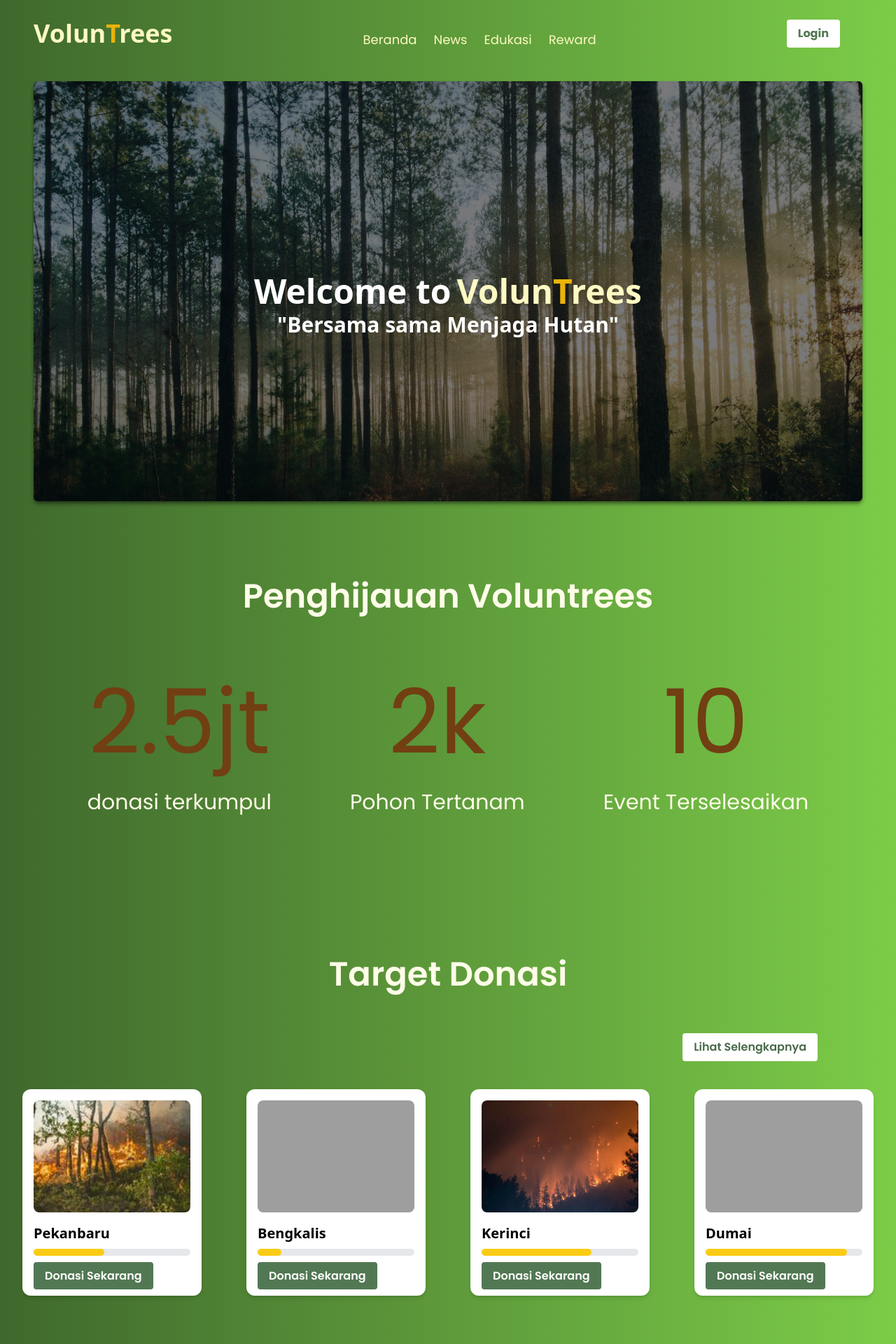
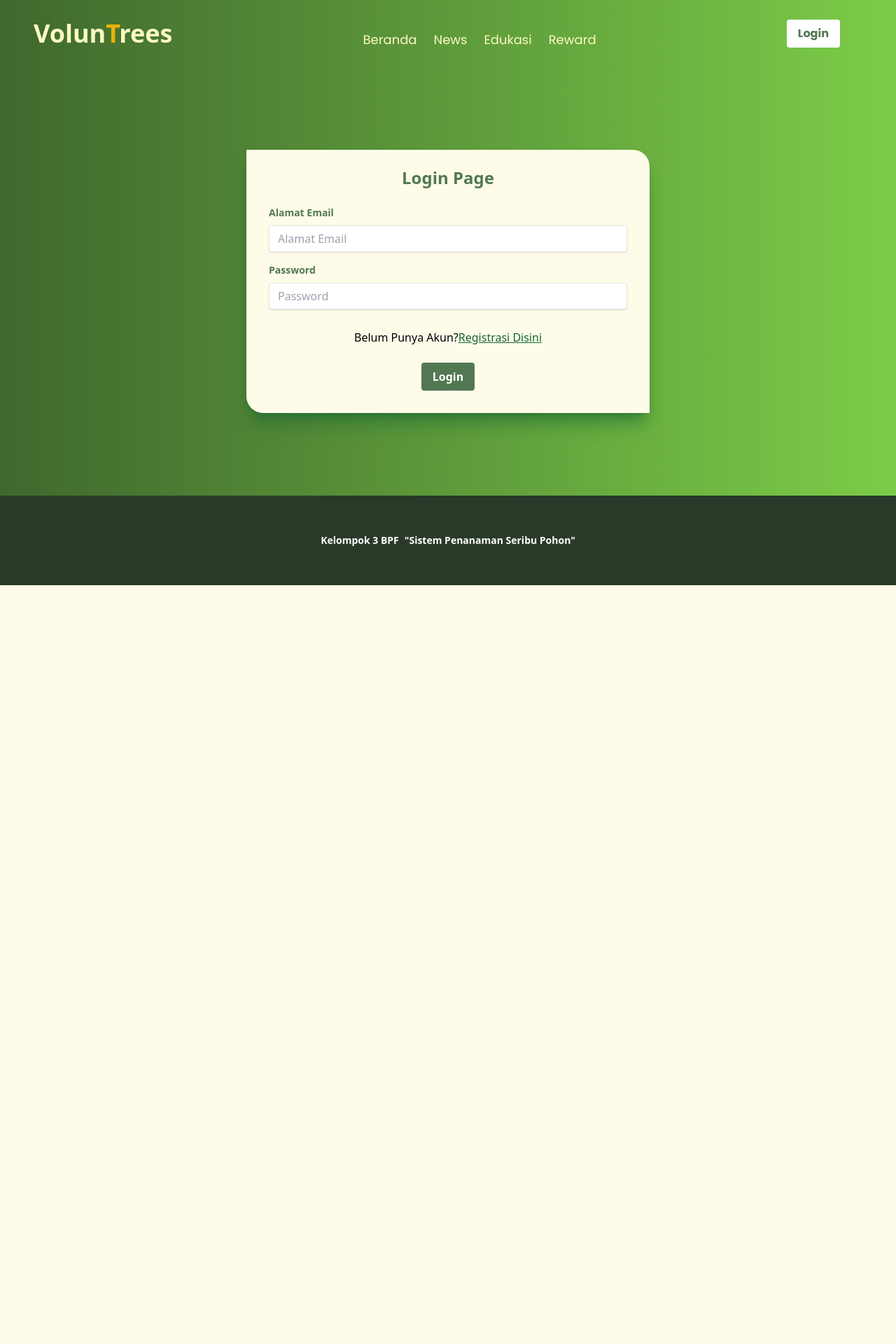
Before and after one commit to josuaewaldo/Project_Pohon, a CodeIgniter app: page /Project_Pohon/index.php/user/index in a window 1280 px wide. Shown: the top 1920 px of the page at 70% size. After the commit the page ends 836 px from the top, so only its background shows below. Run offline with CodeIgniter, Linux system fonts and the light colour scheme; some libraries are stand-ins or nearby versions; grey boxes are pictures that could not be loaded.

Commit message:
Login Register(Firdaus, Fandy)
Github Mereka error

```diff
--- a/application/config/autoload.php
+++ b/application/config/autoload.php
@@ -58,7 +58,7 @@ $autoload['packages'] = array();
 |
 |	$autoload['libraries'] = array('user_agent' => 'ua');
 */
-$autoload['libraries'] = array('database','session','email');
+$autoload['libraries'] = array('database','session','email','table','form_validation');
 
 /*
 | -------------------------------------------------------------------
--- a/application/config/routes.php
+++ b/application/config/routes.php
@@ -49,6 +49,6 @@ defined('BASEPATH') OR exit('No direct script access allowed');
 | Examples:	my-controller/index	-> my_controller/index
 |		my-controller/my-method	-> my_controller/my_method
 */
-$route['default_controller'] = 'user';
+$route['default_controller'] = 'General';
 $route['404_override'] = '';
 $route['translate_uri_dashes'] = FALSE;
--- a/application/controllers/User.php
+++ b/application/controllers/User.php
@@ -24,25 +24,113 @@ class User extends CI_Controller
 	public function __construct()
 	{
 		parent::__construct();
+		$this->load->model('User_model', 'userrole');
 	}
 
 	public function index()
 	{
-		$this->load->view('layout/header');
-		$this->load->view('user/beranda');
-		$this->load->view('layout/footer');
+		if ($this->session->userdata('email')) {
+			redirect('General');
 		}
-	public function login()
+		$this->form_validation->set_rules('email', 'Email', 'trim|required|valid_email', [
+			'valid_email' => 'Email Belum Valid',
+			'required' => 'Email Wajib Diisi'
+		]);
+		$this->form_validation->set_rules('password', 'Password', 'trim|required', [
+			'required' => 'Password Wajib Diisi'
+		]);
+		if ($this->form_validation->run() == false) {
+			$this->load->view("layout/header");
+			$this->load->view("user/login");
+			$this->load->view("layout/footer");
+		} else {
+			$this->cek_login();
+		}
+	}
+
+	public function cek_login()
 	{
-		$this->load->view('layout/header');
-		$this->load->view('user/login');
-		$this->load->view('layout/footer');
+		$email = $this->input->post('email');
+		$password = $this->input->post('password');
+		$user = $this->db->get_where('user', ['email' => $email])->row_array();
+		if ($user) {
+			if (password_verify($password, $user['password'])) {
+				$data = [
+					'email' => $user['email'],
+					'role' => $user['role'],
+					'id_user' => $user['id_user'],
+				];
+				$this->session->set_userdata($data);
+				if ($user['role'] == 'Admin') {
+					redirect('#');
+				} else {
+					redirect('General');
+				}
+			} else {
+				$this->session->set_flashdata('message', '<div class="alert alert-danger">Maaf Password Anda Salah!</div>');
+				redirect('Auth');
+			}
+		} else {
+			$this->session->set_flashdata('message', '<div class="alert alert-danger">Maaf Email Anda tidak terdaftar!</div>');
+			redirect('Auth');
+		}
 	}
 	public function registrasi()
 	{
+		if ($this->session->userdata('email')) {
+			redirect('General');
+		}
+		$this->form_validation->set_rules('nama_lengkap', 'Nama Lengkap', 'required|trim', [
+			'required' => 'Mohon isi Nama Lengkap'
+		]);
+		$this->form_validation->set_rules('email', 'Email', 'required|trim|valid_email|is_unique[user.email]', [
+			'is_unique' => 'Maaf, Email ini sudah terdaftar',
+			'valid_email' => 'Email Harus Valid',
+			'required' => 'Email Wajib Di isi'
+		]);
+		$this->form_validation->set_rules('password', 'Password', 'required|trim|min_length[5]', [
+			'min_length' => 'Password Terlalu Pendek, Minimal 5 Karakter',
+			'required' => 'Password Harus Diisi'
+		]);
+		$this->form_validation->set_rules('gender', 'Gender', 'required|trim', [
+			'required' => 'Mohon Lengkapi Gender Anda'
+		]);
+		$this->form_validation->set_rules('asal_kota', 'Asal Kota', 'required|trim', [
+			'required' => 'Mohon Lengkapi Asal Kota Anda'
+		]);
+		$this->form_validation->set_rules('tanggal_lahir', 'Tanggal Lahir', 'required|trim', [
+			'required' => 'Mohon Lengkapi Tanggal Lahir Anda'
+		]);
+		if ($this->form_validation->run() == false) {
+			$data['title'] = 'Registration';
 			$this->load->view('layout/header');
 			$this->load->view('user/registrasi');
 			$this->load->view('layout/footer');
+		} else {
+			$data = [
+				'nama_lengkap' => htmlspecialchars($this->input->post('nama_lengkap', true)),
+				'email' => htmlspecialchars($this->input->post('email', true)),
+				'password' => password_hash($this->input->post('password'), PASSWORD_DEFAULT),
+				'gender' => htmlspecialchars($this->input->post('gender', true)),
+				'asal_kota' => htmlspecialchars($this->input->post('asal_kota', true)),
+				'tanggal_lahir' => htmlspecialchars($this->input->post('tanggal_lahir', true)),
+				'role' => "Member",
+				'date_created' => date('Y-m-d H:i:s'),
+				'gambar' => "default.jpg"
+			];
+			$this->userrole->insert($data);
+			$this->session->set_flashdata('message', '<div class="alert alert-success" role="alert">Selamat!
+      Akunmu berhasil di daftar, Silahkan Login </div>');
+			redirect('User');
+		}
+	}
+
+	public function logout()
+	{
+		$this->session->unset_userdata('email');
+		$this->session->unset_userdata('role');
+		$this->session->set_flashdata('message', '<div class="alert alert-success" role="alert">Berhasil Logout</div>');
+		redirect('General');
 	}
 	public function formDonasi()
 	{
--- a/application/models/User_model.php
+++ b/application/models/User_model.php
@@ -4,7 +4,7 @@ defined('BASEPATH') OR exit('No direct script access allowed');
 
 class user_model extends CI_Model {
 	public $table ='user';
-    public $id ='user.id';
+    public $id ='user.id_user';
     public function __construct()
     {
         parent:: __construct();
@@ -19,7 +19,7 @@ class user_model extends CI_Model {
     {
 
         $this->db->from($this->table);;
-        $this->db->where('id',$id);
+        $this->db->where('id_user',$id);
         $query = $this->db->get();
         return $query->row_array();
     }
--- a/application/views/User/beranda.php
+++ b/application/views/User/beranda.php
@@ -1,6 +1,6 @@
 <!--Overlay-->
 <div class="bg-cover mx-12 my-5 m-auto max-w-9xl bg-no-repeat h-[600px]
-        relative rounded-md" style="background-image: url(./assets/img/2.jpg);">
+        relative rounded-md" style="background-image: url('<?php echo base_url("assets/img/"); ?>2.jpg');">
     <div class="absolute inset-0 bg-black opacity-50 rounded-md shadow-black shadow-md"></div>
     <div class="flex-col">
         <div class="absolute inset-0 flex items-center justify-center text-white text-5xl font-bold">
@@ -43,7 +43,7 @@
     <div class="flex justify-center mt-16">
         <div class="p-4 m-8 w-80 bg-white shadow-md rounded-xl">
             <picture class="rounded-lg block overflow-hidden">
-                <img class="w-full h-40 object-cover hover:scale-125 ease-in duration-150" src="./assets/img/Fire1.jpg"
+                <img class="w-full h-40 object-cover hover:scale-125 ease-in duration-150" src="<?= base_url('assets/img/'); ?>Fire1.jpg"
                     alt="Pekanbaru" />
             </picture>
             <h1 class="mt-4 mb-2 text-xl font-bold">Pekanbaru</h1>
@@ -55,7 +55,7 @@
         </div>
         <div class="p-4 m-8 w-80 bg-white shadow-md rounded-xl">
             <picture class="rounded-lg block overflow-hidden">
-                <img class="w-full h-40 object-cover hover:scale-125 ease-in duration-150" src="./assets/img/Fire2.jpg"
+                <img class="w-full h-40 object-cover hover:scale-125 ease-in duration-150" src="<?= base_url('assets/img/'); ?>Fire2.jpg"
                     alt="Bengkalis" />
             </picture>
             <h1 class="mt-4 mb-2 text-xl font-bold">Bengkalis</h1>
@@ -67,7 +67,7 @@
         </div>
         <div class="p-4 m-8 w-80 bg-white shadow-md rounded-xl">
             <picture class="rounded-lg block overflow-hidden">
-                <img class="w-full h-40 object-cover hover:scale-125 ease-in duration-150" src="./assets/img/Fire3.jpg"
+                <img class="w-full h-40 object-cover hover:scale-125 ease-in duration-150" src="<?= base_url('assets/img/'); ?>Fire3.jpg"
                     alt="Bengkalis" />
             </picture>
             <h1 class="mt-4 mb-2 text-xl font-bold">Kerinci</h1>
@@ -79,7 +79,7 @@
         </div>
         <div class="p-4 m-8 w-80 bg-white shadow-md rounded-xl">
             <picture class="rounded-lg block overflow-hidden">
-                <img class="w-full h-40 object-cover hover:scale-125 ease-in duration-150" src="./assets/img/Fire4.jpg"
+                <img class="w-full h-40 object-cover hover:scale-125 ease-in duration-150" src="<?= base_url('assets/img/'); ?>Fire4.jpg"
                     alt="Bengkalis" />
             </picture>
             <h1 class="mt-4 mb-2 text-xl font-bold">Dumai</h1>
@@ -103,7 +103,7 @@
     <div class="flex justify-center mt-16">
         <div class="p-4 m-8 w-80 bg-white shadow-md rounded-xl">
             <picture class="rounded-lg block overflow-hidden">
-                <img class="w-full h-40 object-cover hover:scale-125 ease-in duration-150" src="./assets/img/Fire1.jpg"
+                <img class="w-full h-40 object-cover hover:scale-125 ease-in duration-150" src="<?= base_url('assets/img/'); ?>Fire1.jpg"
                     alt="Pekanbaru" />
             </picture>
 
@@ -114,7 +114,7 @@
         </div>
         <div class="p-4 m-8 w-80 bg-white shadow-md rounded-xl">
             <picture class="rounded-lg block overflow-hidden">
-                <img class="w-full h-40 object-cover hover:scale-125 ease-in duration-150" src="./assets/img/Fire2.jpg"
+                <img class="w-full h-40 object-cover hover:scale-125 ease-in duration-150" src="<?= base_url('assets/img/'); ?>Fire2.jpg"
                     alt="Bengkalis" />
             </picture>
             <h1 class="mt-4 mb-2 text-xl font-bold">Penanaman-Bengkalis</h1>
@@ -124,7 +124,7 @@
         </div>
         <div class="p-4 m-8 w-80 bg-white shadow-md rounded-xl">
             <picture class="rounded-lg block overflow-hidden">
-                <img class="w-full h-40 object-cover hover:scale-125 ease-in duration-150" src="./assets/img/Fire3.jpg"
+                <img class="w-full h-40 object-cover hover:scale-125 ease-in duration-150" src="<?= base_url('assets/img/'); ?>Fire3.jpg"
                     alt="Bengkalis" />
             </picture>
 
@@ -135,7 +135,7 @@
         </div>
         <div class="p-4 m-8 w-80 bg-white shadow-md rounded-xl">
             <picture class="rounded-lg block overflow-hidden">
-                <img class="w-full h-40 object-cover hover:scale-125 ease-in duration-150" src="./assets/img/Fire4.jpg"
+                <img class="w-full h-40 object-cover hover:scale-125 ease-in duration-150" src="<?= base_url('assets/img/'); ?>Fire4.jpg"
                     alt="Bengkalis" />
             </picture>
 
--- a/application/views/User/login.php
+++ b/application/views/User/login.php
@@ -1,6 +1,7 @@
 <!-- Login -->
 <div class="my-[118px] mx-auto max-w-xl">
-    <form action=""
+<?= $this->session->flashdata('message'); ?>
+    <form method="POST"
         class="bg-yellow-50 shadow-xl shadow-green-800/50 rounded-bl-3xl rounded-tr-3xl px-8 pt-6 pb-8 mb-4">
         <h1 class="text-2xl font-bold mb-6 text-[#527853] text-center">Login Page</h1>
         <div class="mb-4">
@@ -9,7 +10,7 @@
             </label>
             <input
                 class="shadow appearance-none border rounded w-full py-2 px-3 text-gray-700 leading-tight focus:outline-none focus:shadow-outline"
-                id="email" type="email" placeholder="Alamat Email" required>
+                id="email" name="email" type="email" placeholder="Alamat Email" required>
         </div>
         <div class="mb-4">
             <label class="block text-[#527853] text-sm font-bold mb-2" for="password">
@@ -17,14 +18,14 @@
             </label>
             <input
                 class="shadow appearance-none border rounded w-full py-2 px-3 text-gray-700 mb-3 leading-tight focus:outline-none focus:shadow-outline"
-                id="password" type="password" placeholder="Password" required>
+                id="password" name="password" type="password" placeholder="Password" required>
         </div>
         <h3 class="text-center">Belum Punya Akun?<a href="<?= base_url('User/registrasi'); ?>" class="text-green-800 underline">Registrasi
                 Disini</a></h3>
         <div class="mt-6 flex items-center justify-center">
             <button
                 class="bg-[#527853] hover:bg-green-700 text-white font-bold py-2 px-4 rounded focus:outline-none focus:shadow-outline"
-                type="button">
+                type="submit">
                 Login
             </button>
         </div>
--- a/application/views/layout/header.php
+++ b/application/views/layout/header.php
@@ -6,7 +6,8 @@
     <meta name="viewport" content="width=device-width, initial-scale=1.0">
     <link rel="preconnect" href="https://fonts.googleapis.com">
     <link rel="preconnect" href="https://fonts.gstatic.com" crossorigin>
-    <link href="https://fonts.googleapis.com/css2?family=Poppins:ital,wght@0,200;0,400;0,600;0,700;1,500&display=swap" rel="stylesheet">
+    <link href="https://fonts.googleapis.com/css2?family=Poppins:ital,wght@0,200;0,400;0,600;0,700;1,500&display=swap"
+        rel="stylesheet">
     <title>Project Pohon</title>
     <script src="https://cdn.tailwindcss.com"></script>
     <script>
@@ -31,12 +32,26 @@
                 Volun<span class="text-yellow-500">T</span>rees
             </div>
             <div class="font-poppins flex space-x-6 -mb-4">
-                <a href="<?= base_url('User'); ?>" class="text-yellow-100 text-[18px] font-medium hover:text-green-500 transition duration-200">Beranda</a>
-                <a href="#" class="text-yellow-100 text-[18px] font-medium hover:text-green-500 transition duration-200">News</a>
-                <a href="#" class="text-yellow-100 text-[18px] font-medium hover:text-green-500 transition duration-200">Edukasi</a>
-                <a href="#" class="text-yellow-100 text-[18px] font-medium hover:text-green-500 transition duration-200">Reward</a>
+                <a href="<?= base_url('General'); ?>"
+                    class="text-yellow-100 text-[18px] font-medium hover:text-green-500 transition duration-200">Beranda</a>
+                <a href="#"
+                    class="text-yellow-100 text-[18px] font-medium hover:text-green-500 transition duration-200">News</a>
+                <a href="#"
+                    class="text-yellow-100 text-[18px] font-medium hover:text-green-500 transition duration-200">Edukasi</a>
+                <a href="#"
+                    class="text-yellow-100 text-[18px] font-medium hover:text-green-500 transition duration-200">Reward</a>
             </div>
-            <a href="<?= base_url('User/login'); ?>" class="bg-[#ffffff] hover:bg-[#819381] text-[#527853] font-poppins font-bold py-2 px-4 rounded">Login</a>
+            <?php if ($this->session->userdata('email')): ?>
+                <!-- Jika pengguna sudah login -->
+                <a href="<?= base_url('User/logout'); ?>"
+                    class="bg-[#ffffff] hover:bg-[#819381] text-[#527853] font-poppins font-bold py-2 px-4 rounded">Logout</a>
+            <?php else: ?>
+                <!-- Jika pengguna belum login -->
+                <a href="<?= base_url('User'); ?>"
+                    class="bg-[#ffffff] hover:bg-[#819381] text-[#527853] font-poppins font-bold py-2 px-4 rounded">Login</a>
+            <?php endif; ?>
+            <!-- <a href="<?= base_url('User'); ?>"
+                class="bg-[#ffffff] hover:bg-[#819381] text-[#527853] font-poppins font-bold py-2 px-4 rounded">Login</a> -->
             <!-- <button type="submit" class="bg-[#ffffff] hover:bg-[#819381] text-[#527853] font-bold py-2 px-4 rounded">
                 Login
             </button> -->
```
Also changed, not shown: application/controllers/General.php (added, +40 -0 lines), application/views/User/registrasi.php (+13 -7 lines). Lines whose indentation alone changed are shown as unchanged.
